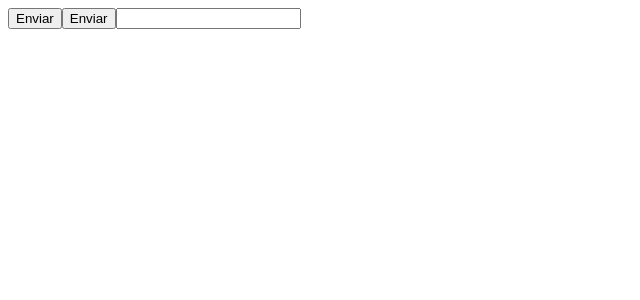
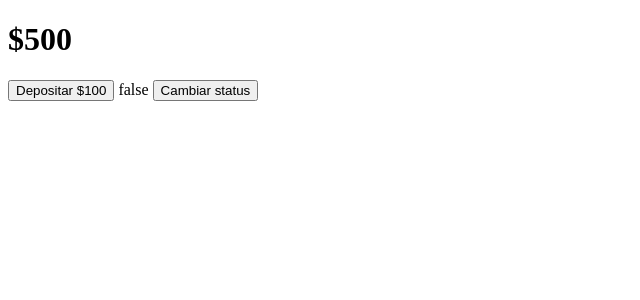
Before and after one commit to Wilovy09/Vue-desde-0, a Vue app in the folder introduccion_vue3/: page / in a window 1280 px wide. Shown: the top 300 px of the page, without its empty margins (0-640 px from the left). Built offline with nearby package versions, Linux system fonts and the light colour scheme.

Commit message:
Reactividad

```diff
--- a/introduccion_vue3/src/App.vue
+++ b/introduccion_vue3/src/App.vue
@@ -1,16 +1,28 @@
 <!-- JS -->
 <script setup lang="ts">
+	import { ref } from "vue";
 
+	const status = ref<boolean>(false)
+
+	const ahorros = ref<number>(500);
+
+	const depositar = ()=>{
+		status.value = !status.value;
+
+		ahorros.value += 100;
+		console.log(ahorros);
+	}
 </script>
+
 <!-- HTML -->
 <template>
-	<!-- por defecto -->
-	<button onclick="alert('Ok')">Enviar</button>
-	<!-- v-on o @ -->
-	<button @click.right.prevent="console.log('Ok')">Enviar</button>
+	<!-- Reactividad -->
+	<h1>${{ ahorros }}</h1>
+	<button @click="depositar()">Depositar $100</button>
+	{{ status }}
+	<button @click="status = !status ">Cambiar status</button>
+</template>
 
-	<input @blur="console.log('Ok')" type="text">
-</template>
 <!-- CSS -->
 <style scoped>
 
```
